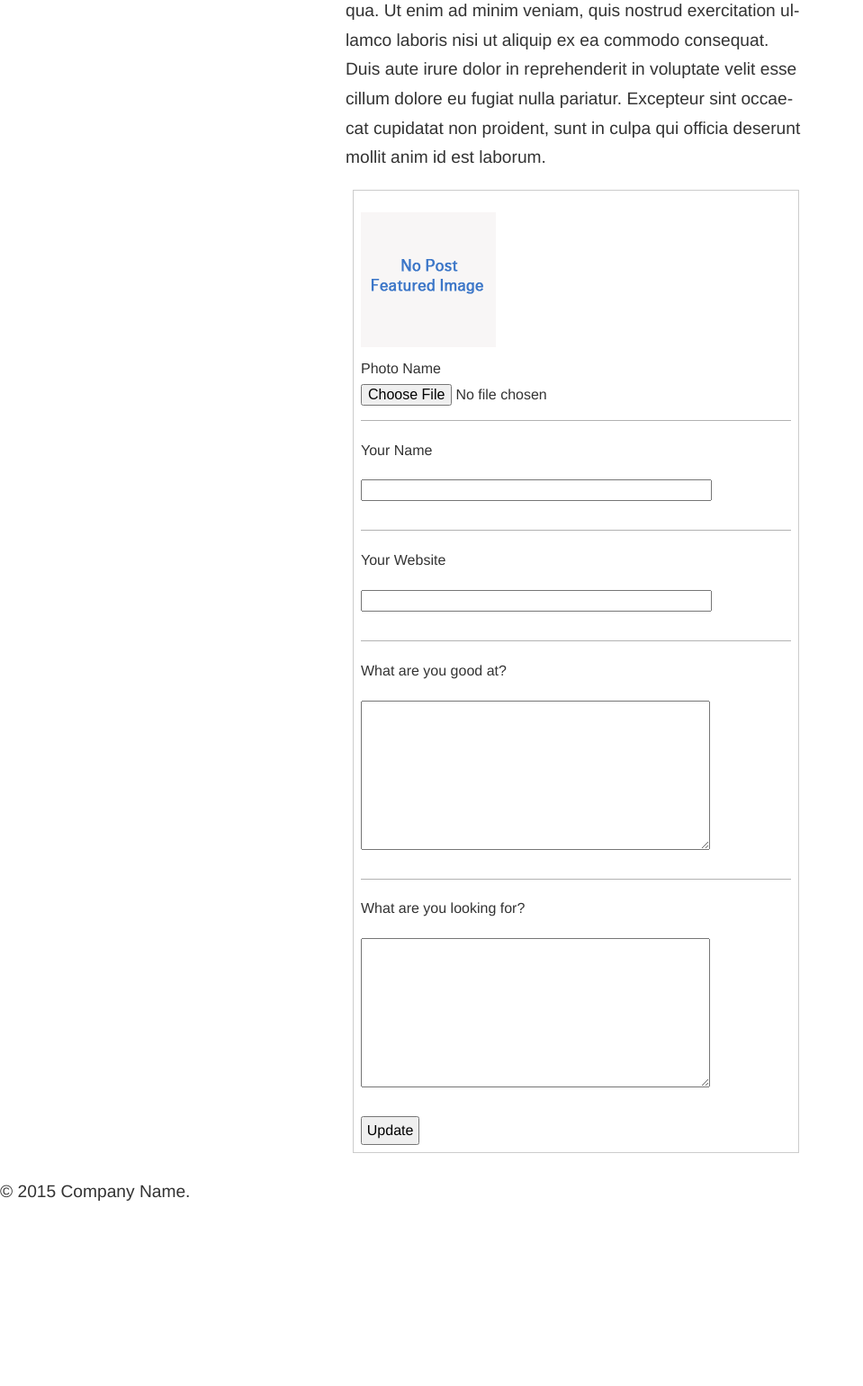
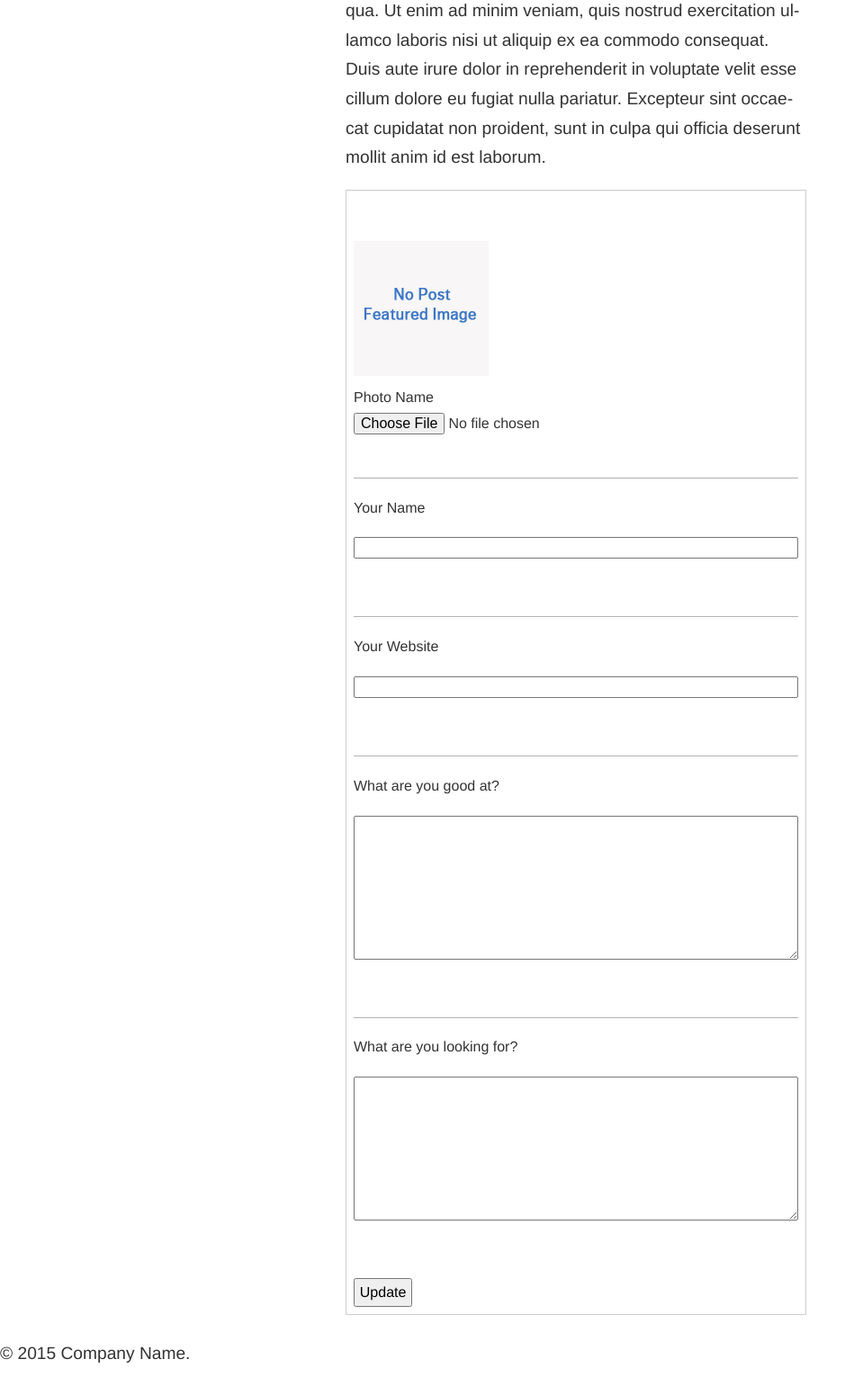
Before and after one commit to andrewwoods/labs, a PHP site: page /offline-app/index.php in a window 1280 px wide. Shown: the part 200-1741 px from the top of the page at 90% size, without its empty margins (0-959 px from the left). Before the commit the page ends 1535 px from the top, so only its background shows below. Run offline with PHP 8.4, Linux system fonts and the light colour scheme.

Commit message:
Improve styling

```diff
--- a/offline-app/library/css/style.css
+++ b/offline-app/library/css/style.css
@@ -1,40 +1,32 @@
-/* line 18, ../scss/_mixins.scss */
 .clearfix {
   zoom: 1;
 }
-/* line 20, ../scss/_mixins.scss */
 .clearfix:before, .clearfix:after {
   content: "";
   display: table;
 }
-/* line 21, ../scss/_mixins.scss */
 .clearfix:after {
   clear: both;
 }
 
-/* line 31, ../scss/_mixins.scss */
 .image-replacement {
   text-indent: 100%;
   white-space: nowrap;
   overflow: hidden;
 }
 
-/* line 65, ../scss/_mixins.scss */
 .box {
   border: 1px solid #c0c0c0;
   margin: 1em 0;
   padding: 1em;
 }
-/* line 68, ../scss/_mixins.scss */
 .box.medium {
   border-width: 3px;
 }
-/* line 72, ../scss/_mixins.scss */
 .box.thick {
   border-width: 5px;
 }
 
-/* line 11, ../scss/_normalize.scss */
 article,
 aside,
 details,
@@ -50,89 +42,74 @@ summary {
   display: block;
 }
 
-/* line 30, ../scss/_normalize.scss */
 audio,
 canvas,
 video {
   display: inline-block;
 }
 
-/* line 41, ../scss/_normalize.scss */
 audio:not([controls]) {
   display: none;
   height: 0;
 }
 
-/* line 51, ../scss/_normalize.scss */
 [hidden],
 template {
   display: none;
 }
 
-/* line 66, ../scss/_normalize.scss */
 html {
   font-family: sans-serif;
   -ms-text-size-adjust: 100%;
   -webkit-text-size-adjust: 100%;
 }
 
-/* line 76, ../scss/_normalize.scss */
 body {
   margin: 0;
 }
 
-/* line 88, ../scss/_normalize.scss */
 a {
   background: transparent;
 }
 
-/* line 96, ../scss/_normalize.scss */
 a:focus {
   outline: thin dotted;
 }
 
-/* line 103, ../scss/_normalize.scss */
 a:active,
 a:hover {
   outline: 0;
 }
 
-/* line 117, ../scss/_normalize.scss */
 h1 {
   font-size: 2em;
   margin: 0.67em 0;
 }
 
-/* line 126, ../scss/_normalize.scss */
 abbr[title] {
   border-bottom: 1px dotted;
 }
 
-/* line 134, ../scss/_normalize.scss */
 b,
 strong {
   font-weight: bold;
 }
 
-/* line 143, ../scss/_normalize.scss */
 dfn {
   font-style: italic;
 }
 
-/* line 151, ../scss/_normalize.scss */
 hr {
   -moz-box-sizing: content-box;
   box-sizing: content-box;
   height: 0;
 }
 
-/* line 161, ../scss/_normalize.scss */
 mark {
   background: #ff0;
   color: #000;
 }
 
-/* line 170, ../scss/_normalize.scss */
 code,
 kbd,
 pre,
@@ -141,22 +118,18 @@ samp {
   font-size: 1em;
 }
 
-/* line 182, ../scss/_normalize.scss */
 pre {
   white-space: pre-wrap;
 }
 
-/* line 190, ../scss/_normalize.scss */
 q {
   quotes: "\201C" "\201D" "\2018" "\2019";
 }
 
-/* line 198, ../scss/_normalize.scss */
 small {
   font-size: 80%;
 }
 
-/* line 206, ../scss/_normalize.scss */
 sub,
 sup {
   font-size: 75%;
@@ -165,45 +138,37 @@ sup {
   vertical-align: baseline;
 }
 
-/* line 214, ../scss/_normalize.scss */
 sup {
   top: -0.5em;
 }
 
-/* line 218, ../scss/_normalize.scss */
 sub {
   bottom: -0.25em;
 }
 
-/* line 230, ../scss/_normalize.scss */
 img {
   border: 0;
 }
 
-/* line 238, ../scss/_normalize.scss */
 svg:not(:root) {
   overflow: hidden;
 }
 
-/* line 250, ../scss/_normalize.scss */
 figure {
   margin: 0;
 }
 
-/* line 262, ../scss/_normalize.scss */
 fieldset {
   border: 1px solid #c0c0c0;
   margin: 0 2px;
   padding: 0.35em 0.625em 0.75em;
 }
 
-/* line 273, ../scss/_normalize.scss */
 legend {
   border: 0;
   padding: 0;
 }
 
-/* line 284, ../scss/_normalize.scss */
 button,
 input,
 select,
@@ -213,19 +178,16 @@ textarea {
   margin: 0;
 }
 
-/* line 298, ../scss/_normalize.scss */
 button,
 input {
   line-height: normal;
 }
 
-/* line 310, ../scss/_normalize.scss */
 button,
 select {
   text-transform: none;
 }
 
-/* line 323, ../scss/_normalize.scss */
 button,
 html input[type="button"],
 input[type="reset"],
@@ -234,20 +196,17 @@ input[type="submit"] {
   cursor: pointer;
 }
 
-/* line 335, ../scss/_normalize.scss */
 button[disabled],
 html input[disabled] {
   cursor: default;
 }
 
-/* line 345, ../scss/_normalize.scss */
 input[type="checkbox"],
 input[type="radio"] {
   box-sizing: border-box;
   padding: 0;
 }
 
-/* line 357, ../scss/_normalize.scss */
 input[type="search"] {
   -webkit-appearance: textfield;
   -moz-box-sizing: content-box;
@@ -255,32 +214,27 @@ input[type="search"] {
   box-sizing: content-box;
 }
 
-/* line 369, ../scss/_normalize.scss */
 input[type="search"]::-webkit-search-cancel-button,
 input[type="search"]::-webkit-search-decoration {
   -webkit-appearance: none;
 }
 
-/* line 378, ../scss/_normalize.scss */
 button::-moz-focus-inner,
 input::-moz-focus-inner {
   border: 0;
   padding: 0;
 }
 
-/* line 389, ../scss/_normalize.scss */
 textarea {
   overflow: auto;
   vertical-align: top;
 }
 
-/* line 402, ../scss/_normalize.scss */
 table {
   border-collapse: collapse;
   border-spacing: 0;
 }
 
-/* line 415, ../scss/_normalize.scss */
 p {
   -webkit-hyphens: auto;
   -epub-hyphens: auto;
@@ -288,40 +242,40 @@ p {
   hyphens: auto;
 }
 
-/* line 422, ../scss/_normalize.scss */
 b, strong, .strong {
   font-weight: bold;
 }
 
-/* line 424, ../scss/_normalize.scss */
 dfn, em, .em {
   font-style: italic;
 }
 
-/* line 426, ../scss/_normalize.scss */
 small, .small {
   font-size: 75%;
 }
 
-/* line 428, ../scss/_normalize.scss */
 ul, ol {
   padding: 0;
   list-style-type: none;
 }
 
-/* line 433, ../scss/_normalize.scss */
 dd {
   margin: 0;
 }
 
-/* line 437, ../scss/_normalize.scss */
 .sidebar ul,
 .sidebar ol,
 .commentlist {
   list-style: none;
 }
 
-/* line 19, ../scss/_base.scss */
+* {
+  -webkit-box-sizing: border-box;
+  -moz-box-sizing: border-box;
+  -ms-box-sizing: border-box;
+  box-sizing: border-box;
+}
+
 body {
   font-family: "Helvetica Neue", Helvetica, Arial, sans-serif;
   font-size: 100%;
@@ -329,97 +283,79 @@ body {
   color: #333333;
 }
 
-/* line 32, ../scss/_base.scss */
 a {
   color: #0000ff;
   background-color: inherit;
 }
-/* line 37, ../scss/_base.scss */
 a:link {
   -webkit-tap-highlight-color: transparent;
 }
-/* line 47, ../scss/_base.scss */
 a:visited {
   color: #000099;
 }
-/* line 52, ../scss/_base.scss */
 a:hover, a:focus {
   color: #f7f7f7;
   background-color: #6f006f;
 }
-/* line 58, ../scss/_base.scss */
 a:active {
   color: #f7f7f7;
   background-color: #ff9f00;
   font-weight: bold;
 }
 
-/* line 66, ../scss/_base.scss */
 a[href$=".pdf"]:after {
   content: " (PDF)";
 }
 
-/* line 70, ../scss/_base.scss */
 a[href$=".doc"]:after {
   content: " (DOC)";
 }
 
-/* line 74, ../scss/_base.scss */
 a[href$=".xls"]:after {
   content: " (XLS)";
 }
 
-/* line 78, ../scss/_base.scss */
 a[href$=".pdf"][data-size]:after {
   content: " (PDF, " attr(data-size) ")";
 }
 
-/* line 82, ../scss/_base.scss */
 a[href$=".doc"][data-size]:after {
   content: " (DOC, " attr(data-size) ")";
 }
 
-/* line 86, ../scss/_base.scss */
 a[href$=".xls"][data-size]:after {
   content: " (XLS, " attr(data-size) ")";
 }
 
-/* line 98, ../scss/_base.scss */
 h1, .h1, h2, .h2, h3, .h3, h4, .h4, h5, .h5 {
   font-family: "Georgia", Cambria, Times New Roman, Times, serif;
   text-rendering: optimizelegibility;
   font-weight: 500;
 }
-/* line 108, ../scss/_base.scss */
 h1 a, .h1 a, h2 a, .h2 a, h3 a, .h3 a, h4 a, .h4 a, h5 a, .h5 a {
   text-decoration: none;
 }
 
-/* line 113, ../scss/_base.scss */
 h1, .h1 {
   font-size: 2.5em;
   line-height: 1.333em;
 }
 
-/* line 118, ../scss/_base.scss */
 h2, .h2 {
   font-size: 1.75em;
   line-height: 1.4em;
   margin-bottom: 0.375em;
 }
 
-/* line 124, ../scss/_base.scss */
 h3, .h3 {
   font-size: 1.125em;
 }
 
-/* line 128, ../scss/_base.scss */
 h4, .h4 {
   font-size: 1.1em;
   font-weight: 700;
 }
 
-/* line 133, ../scss/_base.scss */
 h5, .h5 {
   font-size: 0.846em;
   line-height: 2.09em;
@@ -427,31 +363,26 @@ h5, .h5 {
   letter-spacing: 2px;
 }
 
-/* line 153, ../scss/_base.scss */
 .wp-caption {
   max-width: 100%;
   background: #eee;
   padding: 5px;
 }
-/* line 159, ../scss/_base.scss */
 .wp-caption img {
   max-width: 100%;
   margin-bottom: 0;
   width: 100%;
 }
-/* line 165, ../scss/_base.scss */
 .wp-caption p.wp-caption-text {
   font-size: 0.85em;
   margin: 4px 0 7px;
   text-align: center;
 }
 
-/* line 228, ../scss/_base.scss */
 .footer {
   clear: both;
 }
 
-/* line 7, ../scss/_module-buttons.scss */
 button, button:visited, .btn, .btn:visited {
   border: 1px solid #999999;
   background-color: #cccccc;
@@ -465,33 +396,28 @@ button, button:visited, .btn, .btn:visited {
   padding: 0.3em 1em;
   text-decoration: none;
 }
-/* line 20, ../scss/_module-buttons.scss */
 button:hover, button:focus, button:visited:hover, button:visited:focus, .btn:hover, .btn:focus, .btn:visited:hover, .btn:visited:focus {
   background-color: transparent;
   color: #0000ff;
 }
-/* line 25, ../scss/_module-buttons.scss */
 button:active, button:visited:active, .btn:active, .btn:visited:active {
   background-color: #ff9f00;
   color: #f7f7f7;
 }
 
-/* line 8, ../scss/_module-forms.scss */
 form {
   border: 1px solid #cccccc;
-  margin: 0.5em;
+  margin: 0.5em 0;
   padding: 0.5em;
 }
 
-/* line 14, ../scss/_module-forms.scss */
 input[type=text],
 input[type=tel],
 input[type=email],
 input[type=number] {
-  width: 80%;
+  width: 100%;
   margin: 1em auto;
 }
-/* line 21, ../scss/_module-forms.scss */
 input[type=text]:focus,
 input[type=tel]:focus,
 input[type=email]:focus,
@@ -500,44 +426,37 @@ input[type=number]:focus {
   color: #1a1a1a;
 }
 
-/* line 27, ../scss/_module-forms.scss */
 input[type=submit] {
   padding: 0.3em;
 }
 
-/* line 31, ../scss/_module-forms.scss */
 textarea {
-  width: 80%;
+  width: 100%;
   height: 10em;
   margin: 1em auto;
 }
 
-/* line 37, ../scss/_module-forms.scss */
 label {
   display: block;
   text-align: left;
   padding: 0.3em 0;
 }
-/* line 42, ../scss/_module-forms.scss */
 label.align-right {
   text-align: right;
 }
-/* line 46, ../scss/_module-forms.scss */
 label.align-center {
   text-align: center;
 }
 
-/* line 54, ../scss/_module-forms.scss */
 .field {
   border-top: 1px solid #b2b2b2;
+  margin: 2em 0;
   padding: 1em 0;
 }
-/* line 58, ../scss/_module-forms.scss */
 .field:first-child {
   border-top: 0;
 }
 
-/* line 6, ../scss/_module-navigation.scss */
 .skip-nav a {
   display: block;
   width: auto;
@@ -547,22 +466,18 @@ label.align-center {
   left: -999em;
   text-decoration: underline;
 }
-/* line 16, ../scss/_module-navigation.scss */
 .skip-nav a:link, .skip-nav a:visited {
   background-color: #990000;
   color: #ffffff;
 }
-/* line 23, ../scss/_module-navigation.scss */
 .skip-nav a:hover, .skip-nav a:active, .skip-nav a:focus {
   left: 2em;
 }
 
-/* line 38, ../scss/_module-navigation.scss */
 .nav {
   border: 1px solid #ccc;
   border-bottom: 0;
 }
-/* line 44, ../scss/_module-navigation.scss */
 .nav li a {
   display: block;
   text-decoration: none;
@@ -570,13 +485,11 @@ label.align-center {
   background-color: #eee;
   border-bottom: 1px solid #ccc;
 }
-/* line 78, ../scss/_module-navigation.scss */
 .nav li ul.sub-menu li a,
 .nav li ul.children li a {
   padding-left: 30px;
 }
 
-/* line 8, ../scss/_module-state.scss */
 .is-visually-hidden {
   border: 0;
   clip: rect(0 0 0 0);
@@ -588,59 +501,53 @@ label.align-center {
   width: 1px;
 }
 
-/* line 20, ../scss/_module-state.scss */
 .is-hidden, .hidden {
   display: none;
 }
 
-/* line 25, ../scss/_module-state.scss */
 .is-off-screen, .screen-reader-text {
   position: absolute;
   margin-left: -10000px;
   overflow: hidden;
 }
 
-/* line 32, ../scss/_module-state.scss */
+.is-closed {
+  display: none;
+}
+
 .is-offline body {
   background-color: #595959;
   color: #f7f7f7;
 }
 
-/* line 12, ../scss/_module-typography.scss */
 span.amp {
   font-family: Baskerville,'Goudy Old Style',Palatino,'Book Antiqua',serif !important;
   font-style: italic;
 }
 
-/* line 18, ../scss/_module-typography.scss */
 .text-left {
   text-align: left;
 }
 
-/* line 19, ../scss/_module-typography.scss */
 .text-center {
   text-align: center;
 }
 
-/* line 20, ../scss/_module-typography.scss */
 .text-right {
   text-align: right;
 }
 
-/* line 22, ../scss/_module-typography.scss */
 p {
   line-height: 1.7;
   font-size: 1.2rem;
 }
 
-/* line 7, ../scss/_theme.scss */
 #content {
   margin-left: auto;
   margin-right: auto;
   width: 96%;
 }
 @media (min-width: 530px) {
-  /* line 7, ../scss/_theme.scss */
   #content {
     width: 520px;
     width: 32em;
@@ -659,7 +566,6 @@ p {
   though, go for it.
 
   ******************************************************************/
-  /* line 15, ../scss/_print.scss */
   * {
     background: transparent !important;
     color: black !important;
@@ -668,44 +574,36 @@ p {
     -ms-filter: none !important;
   }
 
-  /* line 23, ../scss/_print.scss */
   a, a:visited {
     color: #444 !important;
     text-decoration: underline;
   }
-  /* line 28, ../scss/_print.scss */
   a:after, a:visited:after {
     content: " (" attr(href) ")";
   }
-  /* line 33, ../scss/_print.scss */
   a abbr[title]:after, a:visited abbr[title]:after {
     content: " (" attr(title) ")";
   }
 
-  /* line 38, ../scss/_print.scss */
   .ir a:after,
   a[href^="javascript:"]:after,
   a[href^="#"]:after {
     content: "";
   }
 
-  /* line 44, ../scss/_print.scss */
   pre, blockquote {
     border: 1px solid #999;
     page-break-inside: avoid;
   }
 
-  /* line 49, ../scss/_print.scss */
   thead {
     display: table-header-group;
   }
 
-  /* line 53, ../scss/_print.scss */
   tr, img {
     page-break-inside: avoid;
   }
 
-  /* line 57, ../scss/_print.scss */
   img {
     max-width: 100% !important;
   }
@@ -713,19 +611,16 @@ p {
   @page {
     margin: 0.5cm;
   }
-  /* line 65, ../scss/_print.scss */
   p, h2, h3 {
     orphans: 3;
     widows: 3;
   }
 
-  /* line 70, ../scss/_print.scss */
   h2,
   h3 {
     page-break-after: avoid;
   }
 
-  /* line 76, ../scss/_print.scss */
   .sidebar,
   .page-navigation,
   .wp-prev-next,
@@ -734,5 +629,3 @@ p {
     display: none;
   }
 }
-
-/*# sourceMappingURL=style.css.map */
--- a/offline-app/library/scss/_base.scss
+++ b/offline-app/library/scss/_base.scss
@@ -15,6 +15,9 @@
 // GENERAL STYLES
 //------------------------------------------------------------------------------
 
+* {
+	@include box-sizing();
+}
 
 body {
 	font-family: $sans-serif;
--- a/offline-app/library/scss/_module-forms.scss
+++ b/offline-app/library/scss/_module-forms.scss
@@ -7,7 +7,7 @@
 
 form {
 	border: 1px solid $grey-80;
-	margin: $margin-small;
+	margin: $margin-small 0;
 	padding: $padding-small;
 }
 
@@ -15,7 +15,7 @@ input[type=text],
 input[type=tel],
 input[type=email],
 input[type=number] {
-	width: 80%;
+	width: 100%;
 	margin: $margin-medium auto;
 
 	&:focus {
@@ -29,7 +29,7 @@ input[type=submit] {
 }
 
 textarea {
-	width: 80%;
+	width: 100%;
 	height: 10em;
 	margin: $margin-medium auto;
 }
@@ -53,6 +53,7 @@ label {
 
 .field {
 	border-top: 1px solid $grey-70;
+	margin: $margin-large 0;
 	padding: $padding-medium 0;
 
 	&:first-child {
--- a/offline-app/library/scss/_module-state.scss
+++ b/offline-app/library/scss/_module-state.scss
@@ -28,6 +28,10 @@
 	overflow:hidden;
 }
 
+.is-closed {
+	display: none;
+}
+
 .is-offline {
 	body {
 		background-color: #595959; // #595959
```
Also changed, not shown: offline-app/library/css/ie.css (+0 -29 lines), offline-app/library/css/login.css (+0 -13 lines).
